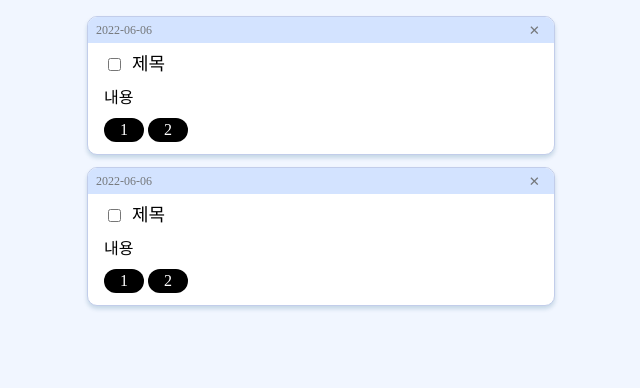
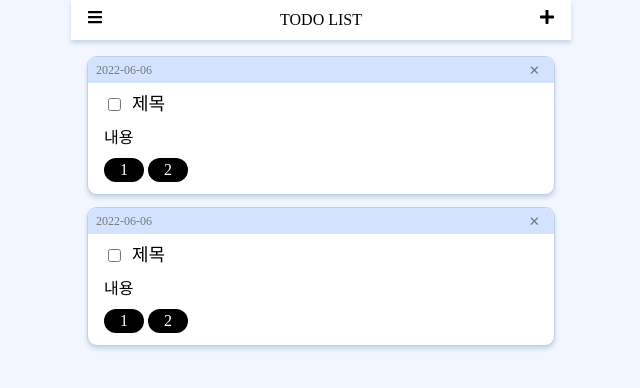
Before and after one commit to Yuyeol/todo-ts-next, a Next.js app: page / in a window 1280 px wide. Shown: the top 388 px of the page, without its empty margins (319-959 px from the left). Built offline with nearby package versions, Linux system fonts and the light colour scheme; a web font is replaced by a local one.

Commit message:
feature(#3): header, sidemenu publish

```diff
--- /dev/null
+++ b/components/header/Menu.tsx
@@ -0,0 +1,41 @@
+import styled from '@emotion/styled';
+import { Common } from 'styles/GlobalStyle';
+
+const Container = styled.div`
+  background: rgba(0, 0, 0, 0.3);
+  position: fixed;
+  width: 100%;
+  height: 100%;
+  max-width: 500px;
+  overflow: hidden;
+  opacity: 1;
+  display: none;
+  /* display: block; */
+  transition: opacity 0.3s, display 0.3s;
+`;
+const List = styled.div`
+  background: white;
+  box-shadow: ${Common.shadows.main};
+  height: calc(100% - 40px);
+  min-height: calc(100vh - 40px);
+  width: 200px;
+  padding: 0.5rem;
+  box-sizing: border-box;
+  transform: translateX(0%);
+  transition: transform 0.3s;
+`;
+const Item = styled.div`
+  font-weight: ${Common.fonts.Pretendard700};
+`;
+
+const Menu = () => {
+  return (
+    <Container>
+      <List>
+        <Item>태그</Item>
+      </List>
+    </Container>
+  );
+};
+
+export default Menu;
--- /dev/null
+++ b/components/header/index.tsx
@@ -0,0 +1,44 @@
+import styled from '@emotion/styled';
+import { Common } from 'styles/GlobalStyle';
+import { FaBars, FaPlus } from 'react-icons/fa';
+
+const BlankBox = styled.div`
+  height: 40px;
+`;
+const Container = styled.div`
+  background: white;
+  width: 100%;
+  max-width: 500px;
+  box-shadow: ${Common.shadows.main};
+  box-sizing: border-box;
+  padding: 0.5rem 1rem;
+  position: fixed;
+  top: 0;
+  display: flex;
+  justify-content: space-between;
+  align-items: center;
+`;
+const IconWrapper = styled.div``;
+
+const Title = styled.div`
+  font-family: ${Common.fonts.Pretendard700};
+`;
+
+const Header = () => {
+  return (
+    <>
+      <BlankBox />
+      <Container>
+        <IconWrapper>
+          <FaBars />
+        </IconWrapper>
+        <Title>TODO LIST</Title>
+        <IconWrapper>
+          <FaPlus />
+        </IconWrapper>
+      </Container>
+    </>
+  );
+};
+
+export default Header;
--- a/components/todoList/TodoItem/index.tsx
+++ b/components/todoList/TodoItem/index.tsx
@@ -4,10 +4,10 @@ import { TodoProps } from 'types';
 import TodoTag from '../TodoTag';
 
 const Container = styled.div`
-  box-shadow: ${Common.shadow.main};
+  box-shadow: ${Common.shadows.main};
   margin-bottom: 0.75rem;
   border-radius: 10px;
-  background: ${Common.colors.white};
+  background: white;
   overflow: hidden;
   border: 1px solid ${Common.colors.border};
 `;
--- a/package.json
+++ b/package.json
@@ -14,6 +14,7 @@
     "next": "12.2.5",
     "react": "18.2.0",
     "react-dom": "18.2.0",
+    "react-icons": "^4.4.0",
     "recoil": "^0.7.5"
   },
   "devDependencies": {
--- a/pages/_app.tsx
+++ b/pages/_app.tsx
@@ -3,12 +3,16 @@ import { Global } from '@emotion/react';
 import Layout from 'components/Layout';
 import type { AppProps } from 'next/app';
 import global from 'styles/GlobalStyle';
+import Header from 'components/header';
+import Menu from 'components/header/Menu';
 
 function App({ Component, pageProps }: AppProps) {
   return (
     <RecoilRoot>
       <Global styles={global} />
       <Layout>
+        <Header />
+        <Menu />
         <Component {...pageProps} />
       </Layout>
     </RecoilRoot>
--- a/styles/GlobalStyle.ts
+++ b/styles/GlobalStyle.ts
@@ -1,8 +1,6 @@
 import { css } from '@emotion/react';
 export const Common = {
   colors: {
-    white: '#FFFFFF',
-    black: '#000000',
     grey600: '#25282B',
     grey400: '#75787B',
     grey200: '#C5C8CB',
@@ -15,7 +13,7 @@ export const Common = {
     Pretendard700: 'Pretendard-700',
     Pretendard400: 'Pretendard-400',
   },
-  shadow: {
+  shadows: {
     main: '0px 3px 4px rgba(7, 77, 117, 0.18)',
   },
 };
```
Also changed, not shown: 1 other file (tests, documents, lock files or other folders).
